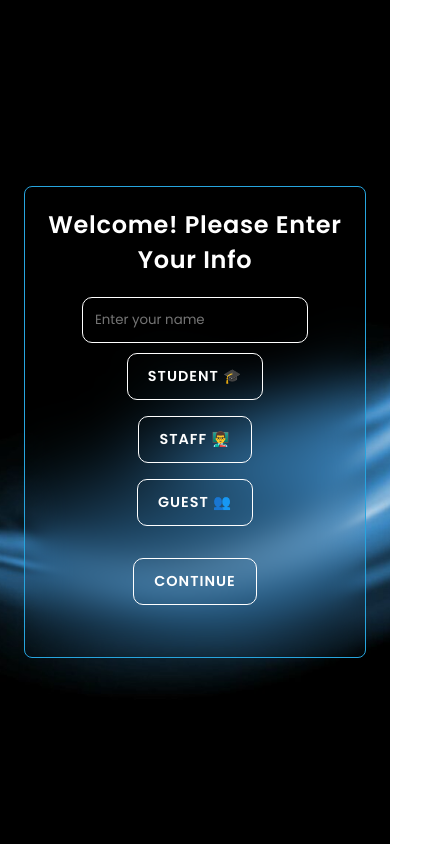
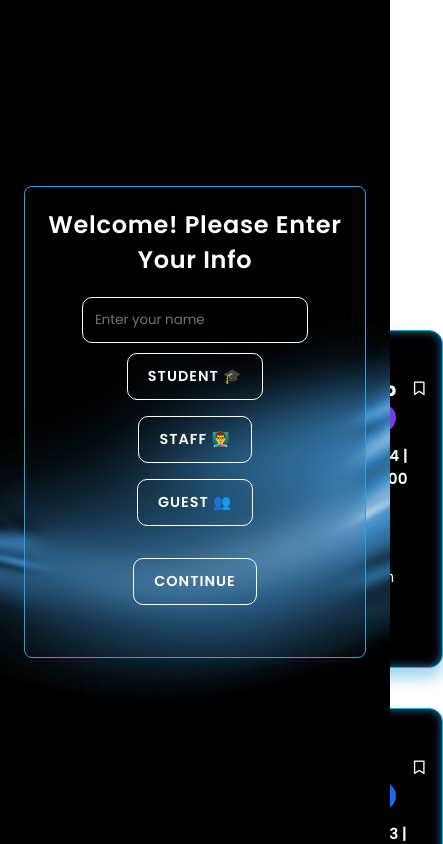
Before and after one commit to a5adkhann/techwiz-college-management, a React (Vite) app: page /events in a window 390 px wide. Shown: the top 844 px of the page, 443 px wide, since content can reach past the window. Built offline with nearby package versions, Linux system fonts and the light colour scheme.

Commit message:
Update eventcatalog.css

```diff
--- a/src/assets/css/eventcatalog.css
+++ b/src/assets/css/eventcatalog.css
@@ -79,10 +79,6 @@
   transform: translateY(-2px);
 }
 
-/* .events-catalog-grid {
-  padding: 25px 45px;
-} */
-
 @media screen and (max-width: 700px) {
   .events-container-catalog {
     grid-template-columns: repeat(1, 1fr) !important;
@@ -91,7 +87,7 @@
 
 @media screen and (max-width: 1100px) {
   .events-container-catalog {
-    grid-template-columns: repeat(1, 1fr) !important;
+    grid-template-columns: repeat(2, 1fr) !important;
   }
 }
 
```
